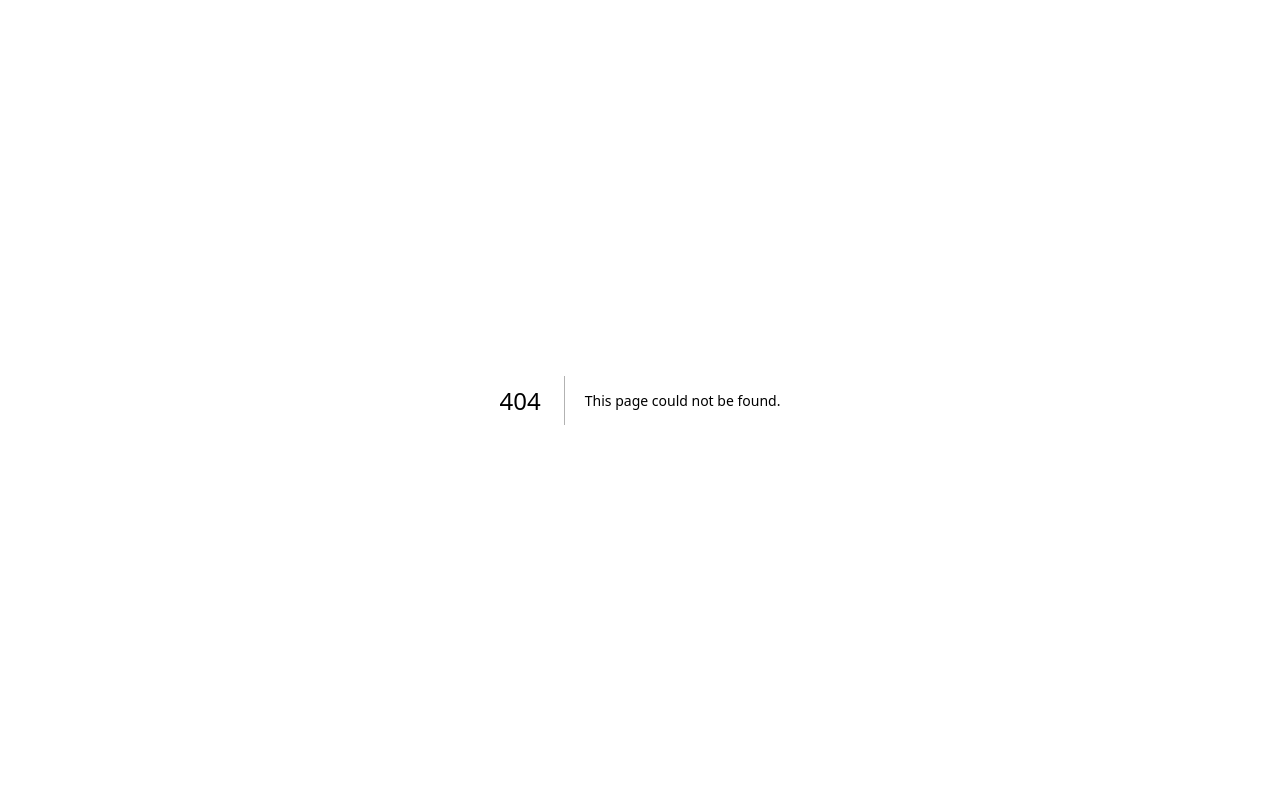
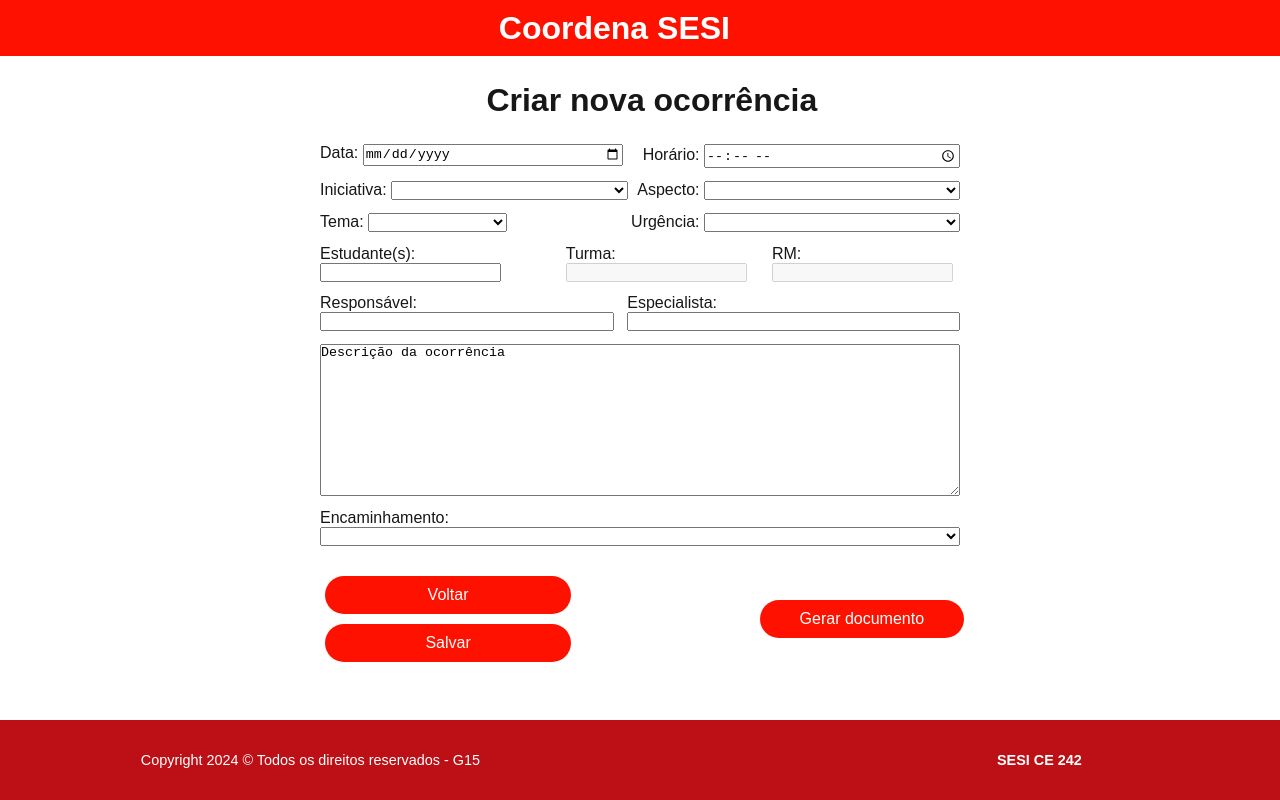
Before and after one commit to Thur00/CoordenaPF-FrontEnd, a Next.js app: page /Paginas/CriarOcorrencia in a window 1280 px wide. Before the commit this address had no page. Built offline with nearby package versions, Linux system fonts and the light colour scheme.

Commit message:
header sofia

```diff
--- a/Components/Header.jsx
+++ b/Components/Header.jsx
@@ -12,7 +12,7 @@ function Header(props) {
                 <h1 className="tit">Coordena SESI</h1>
                 <div>
                     <Link className="icon2" href="https://quizizz.com/">
-                        <i class="fa-regular fa-bell"></i>
+                        <i class="fa-solid fa-bell"></i>
                     </Link>
 
                     <Link className="icon2" href="https://www.youtube.com/?app=desktop&hl=pt">
--- /dev/null
+++ b/Components/criaroco.module.css
@@ -0,0 +1,185 @@
+.form{
+    display: flex;
+    flex-direction: column;
+    justify-content: space-between;
+    width: 50%;
+    flex-wrap: wrap;
+    margin-left: 25%;
+    margin-right: 20%;
+}
+.main{
+    width: 100%;
+}
+
+.tit{
+    display: flex;
+    margin-top: 2%;
+    margin-bottom: 2%;
+    margin-left: 38%;
+    margin-right: 20%;
+}
+
+.datatime{
+margin-bottom: 2%;
+    display: flex;
+    width: 100%;
+    justify-content:space-between ;
+}
+
+.init{
+    margin-bottom: 2%;
+    display: flex;
+    width: 100%;
+    justify-content:space-between ;
+}
+
+.tema{
+    margin-bottom: 2%;
+    display: flex;
+    width: 100%;
+    justify-content:space-between ;
+
+}
+
+.aluno{
+    margin-bottom: 2%;
+    display: flex;
+    width: 100%;
+    justify-content:space-between ;
+}
+
+.resp{
+    margin-bottom: 2%;
+    display: flex;
+    width: 100%;
+    justify-content:space-between ;
+}
+
+.mes{
+    margin-bottom: 2%;
+    display: flex;
+    width: 100%;
+    justify-content:space-between ;
+}
+
+.input{
+    width: 20vw;}
+
+    .input2{
+        width: 18.5vw;
+    }
+
+    .input3{
+        width: 50vw;
+    }
+
+    .input4{
+        width: 20.37vw;
+    }
+
+    .input5{
+        width: 23vw;
+    }
+
+    .input6{
+        width: 26vw;
+    }
+    .input7, .imput8, .input9{
+        width: 20vw;
+    }
+    .botao{
+        display: flex;
+        flex-direction: row;
+        align-items: center;
+        justify-content: space-between;
+        width: 50%;
+        margin-left: 25%;
+        margin-top: 2%;
+
+    }
+    .botaovoltar{
+        width: 100%;
+        margin: 2%;
+        background-color: #ff1100;
+        padding: 10px;
+        padding-left: 40px;
+        padding-right: 40px;
+        border-radius: 100px;
+        border: none;
+        color: white;
+        transition-duration: 0.4s;
+        font-size: medium;
+      }
+
+      .botaovoltar:hover{
+        background-color:#BC1016;
+      }
+
+    @media only screen and (max-width:760px){
+    .tit{
+        margin-left: 30%;
+    }
+
+    .form{
+        display: flex;
+        flex-direction: column;
+    }
+
+    .datatime, .init, .tema, .aluno, .resp, .mes{
+        display: flex;
+        flex-direction: column;
+        margin-bottom: 5%;
+    }
+
+    .um, .dois, .tres, .quat, .cinc, .seis{
+        margin-bottom:5% ;
+    }
+.input4{
+    width: 39.3vw;
+}
+
+.botao{
+   display: flex;
+   flex-direction: column;
+}
+.responsi{
+    display: flex;
+    flex-direction: row;
+    align-content: space-around;
+}
+
+.botaovoltar{
+    margin:1%;
+    width: 100%;
+    font-size: small;
+}
+.input{
+    width: 34.6vw;
+}
+
+.input2{
+    width: 32vw;
+}
+
+.input7{
+width: 33vw;
+    }
+.input8{
+width: 37.8vw ;
+}
+
+.input9{
+    width: 31.5vw;
+}
+
+.input10{
+    width: 49.6vw;
+}
+.input11{
+    width: 50vw;
+}
+
+.input5{
+    width:24.7vw
+}
+}
--- /dev/null
+++ b/app/Paginas/CriarOcorrencia/page.jsx
@@ -0,0 +1,132 @@
+"use client"
+
+import Footer from "@/Components/Footer"
+import Header from "@/Components/Header"
+import styles from "@/Components/criaroco.module.css"
+import Link from "next/link"
+
+function criaroco() {
+    return (
+        <main className={styles.main}>
+            <div>
+                <Header />
+                <div className={styles.tit}>
+                <h1>Criar nova ocorrência</h1></div>
+
+                <form className={styles.form}>
+                    <div className={styles.datatime}>
+
+                    <div className={styles.um}>
+                    <label>Data: </label>
+                    <input className={styles.input4} type="date" name="date" />
+                    </div>
+
+
+                    <div>
+                    <label>Horário: </label>
+                    <input className={styles.input} type="time" name="hora" />
+                    </div></div>
+
+                    <div className={styles.init}>
+
+                    <div className={styles.dois}>
+                    <label for="iniciativa">Iniciativa: </label>
+                    <select className={styles.input2} id="iniciativa" name="iniciativa">
+                        <option value="null"></option>
+                        <option value="fam/resp">Família/Responsáveis</option>
+                        <option value="profsaude">Profissionais da saúde</option>
+                        <option value="DES">DES</option>
+                        <option value="CP">CP</option>
+                        <option value="OE">OE</option>
+                        <option value="CP">CP</option></select>
+                        </div>
+
+                        <div>
+                        <label for="aspecto">Aspecto: </label>
+                        <select className={styles.input7} id="aspecto" name="aspecto">
+                        <option value="null"></option>
+                        <option value="ped">Pedagógico</option>
+                        <option value="disc">Disciplinar</option>
+                        <option value="adm">Administrativo</option></select>
+                        </div></div>
+
+                        <div className={styles.tema}>
+
+                        <div className={styles.tres}>
+                        <label for="tema">Tema: </label>
+                        <select className={styles.input8}  name="tema" id="tema">
+                            <option value="null"></option>
+                            <option value="comp">Comportamental</option>
+                            <option value="emocional">Emocional</option>
+                            <option value="dano">Dano ao patrimônio</option>
+                        </select></div>
+
+                        <div>
+                        <label for="urgencia">Urgência: </label>
+                        <select className={styles.input9}  name="urgencia" id="urgencia">
+                            <option value="null"></option>
+                            <option value="mturg">Muito urgente</option>
+                            <option value="urg">Urgente</option>
+                            <option value="pcurg">Pouco urgente</option>
+                        </select>
+                        </div></div>
+
+                        <div className={styles.aluno}>
+
+                        <div className={styles.quat}>
+                        <label for="aluno">Estudante(s): </label>
+                        <input className={styles.input10} type="text" id="aluno" name="aluno"/></div>
+
+
+                        <div className={styles.cinc}>
+                        <label for="turma">Turma: </label>
+                        <input  className= {styles.input11} type="text" id="turma" name="turma" disabled/></div>
+
+
+                        <div>
+                        <label for="rm">RM: </label>
+                        <input type="text" id="rm" name="rm" disabled/>
+                        </div></div>
+
+
+                        <div className={styles.resp}>
+
+                         <div className={styles.seis}>
+                        <label for="resp">Responsável: </label>
+                        <input className={styles.input5}  type="text" id="resp" name="resp"/></div>
+
+
+                        <div>
+                        <label for="esp">Especialista: </label>
+                        <input className={styles.input6}  type="text" id="esp" name="esp"/>
+                        </div></div>
+
+                        <div className={styles.mes}>
+                        <textarea name="message" rows="10" cols="110">Descrição da ocorrência</textarea>
+                        </div>
+
+
+                        <div className={styles.enc}>
+                        <label for="enc">Encaminhamento: </label>
+                        <select className={styles.input3} id="enc" name="enc">
+                        <option value="null"></option>
+                        <option value="ped">Advertência verbal</option>
+                        <option value="disc">Advertência escrita</option>
+                        <option value="adm">Suspensão de 01 dia</option></select>
+                        </div>
+
+                </form>
+                <div className={styles.botao}>
+                <div className={styles.responsi}>
+                <Link href="https://quizizz.com/" ><button className={styles.botaovoltar}> Voltar</button></Link>
+                 <Link href="https://quizizz.com/" ><button className={styles.botaovoltar}> Salvar </button></Link></div>
+                <Link href="https://quizizz.com/" ><button className={styles.botaovoltar}> Gerar documento </button></Link>
+
+                </div>
+            </div>
+
+            <Footer/>
+        </main>
+    )
+}
+export default criaroco
--- a/app/globals.css
+++ b/app/globals.css
@@ -41,7 +41,7 @@ a {
   }
 }
 
-Header{
+.Header{
   color:#ffffff;
   background-color: #ff1100;
   display: flex;
@@ -75,7 +75,7 @@ Header{
     align-items: center;
     justify-content: space-around;
     padding: 2vh 2vh;
-    position: relative;
+    position: fixed;
     bottom: 0;
   }
 
--- a/app/layout.js
+++ b/app/layout.js
@@ -20,6 +20,9 @@ export const metadata = {
 export default function RootLayout({ children }) {
   return (
     <html lang="en">
+      <head>
+      <script src="https://kit.fontawesome.com/b270c1596d.js" crossorigin="anonymous"></script>
+      </head>
       <body className={`${geistSans.variable} ${geistMono.variable}`}>
         {children}
       </body>
```
